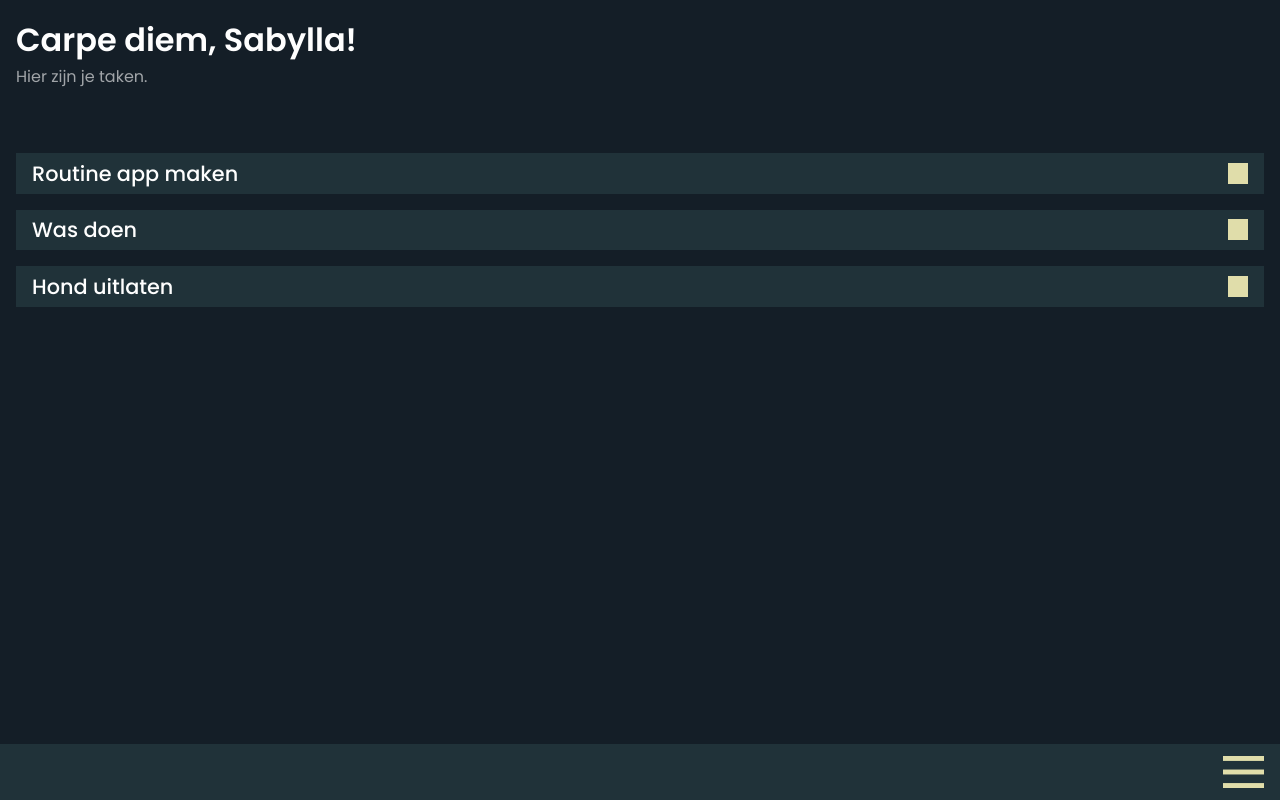
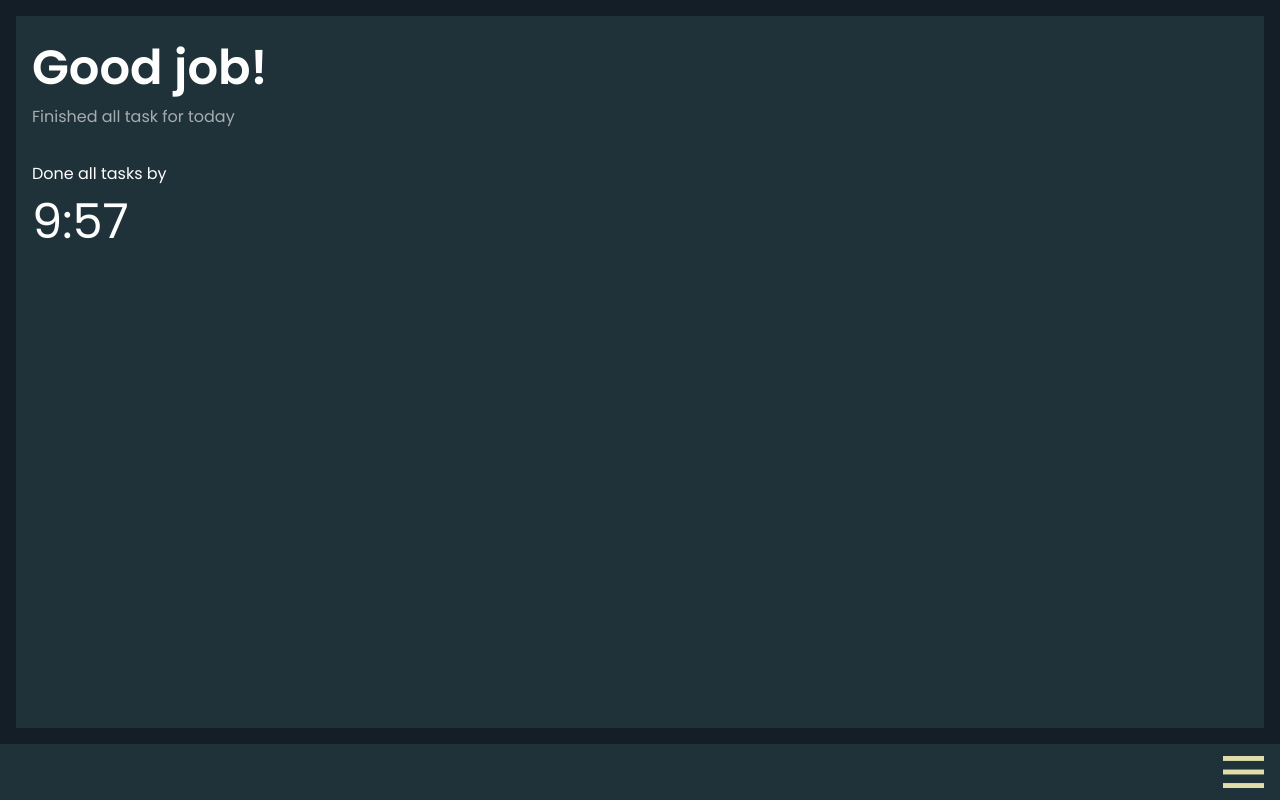
Before and after one commit to Tycovds/daily-routine, a Vue app: page / in a window 1280 px wide. Built offline with nearby package versions, Linux system fonts and the light colour scheme.

Commit message:
date time display in modal

```diff
--- /dev/null
+++ b/src/components/FinishedModal.vue
@@ -0,0 +1,54 @@
+<template>
+    <div class="modal">
+        <h1>Good job!</h1>
+        <p>Finished all task for today</p>
+
+        <p>Done all tasks by</p>
+        <h2>{{ time }}</h2>
+    </div>
+</template>
+
+<script setup lang="ts">
+import { onMounted, ref } from "vue";
+
+const time = ref<string>()
+onMounted(() => {
+    const today = new Date();
+    const hours = today.getHours();
+    const minutes = today.getMinutes();
+    time.value = `${hours}:${minutes}`;
+})
+</script>
+
+<style lang="scss" scoped>
+@import "@/assets/globals.scss";
+.modal {
+    position: absolute;
+    inset: 1rem 1rem 4.5rem 1rem;
+    background-color: $accent-color;
+    z-index: 5;
+    padding: 1rem;
+    h1,
+    h2,
+    p {
+        color: $font-color;
+        font-family: "Poppins", sans-serif;
+    }
+
+    h1 {
+        font-size: 3rem;
+    }
+    h2 {
+        font-size: 3rem;
+        font-weight: 400;
+    }
+    p {
+        font-size: 1rem;
+
+        &:first-of-type {
+            margin-bottom: 2rem;
+            opacity: 0.6;
+        }
+    }
+}
+</style>
--- a/src/views/HomeView.vue
+++ b/src/views/HomeView.vue
@@ -1,11 +1,12 @@
 <script setup lang="ts">
-import { defineComponent } from "@vue/runtime-core";
 import TodoList from "../components/todos/todoList.vue";
+import FinishedModal from "@/components/FinishedModal.vue";
 
 </script>
 
 <template>
   <main>
+    <FinishedModal />
     <h1>Carpe diem, Sabylla!</h1>
     <p>Hier zijn je taken.</p>
 
```
